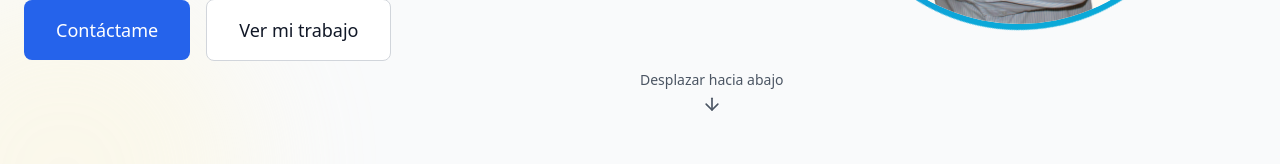
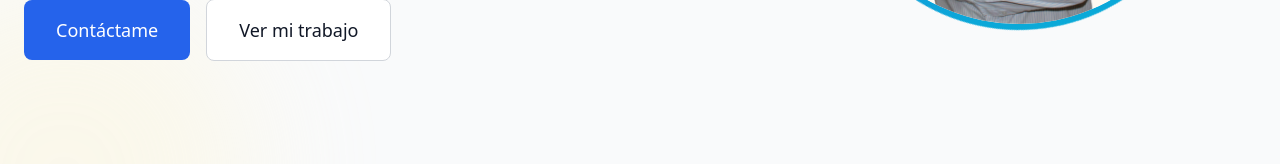
Before and after one commit to SimonLav2024/project, a React (Vite) app: page / in a window 1280 px wide. Shown: the part 562-726 px from the top of the page. Built offline with nearby package versions, Linux system fonts and the light colour scheme.

Commit message:
eliminada una flechita para bajar en ele hero

```diff
--- a/src/components/Hero.tsx
+++ b/src/components/Hero.tsx
@@ -1,5 +1,4 @@
 import { useEffect, useRef, useState } from 'react';
-import { ArrowDown } from 'lucide-react';
 import { useIntersectionObserver } from '../hooks/useIntersectionObserver';
 import { useLanguage } from '../context/LanguageContext';
 
@@ -125,18 +124,6 @@ const Hero = ({ onSetActive }: HeroProps) => {
             </div>
           </div>
         </div>
-
-        <div className="absolute bottom-8 left-1/2 transform -translate-x-1/2 animate-bounce">
-          <a
-            href="#about"
-            className="flex flex-col items-center text-gray-600 dark:text-gray-400 hover:text-blue-600 dark:hover:text-blue-400 transition-colors"
-          >
-            <span className="text-sm mb-1">
-              {language === 'es' ? 'Desplazar hacia abajo' : 'Scroll Down'}
-            </span>
-            <ArrowDown className="h-5 w-5" />
-          </a>
-        </div>
       </div>
     </div>
   );
```
